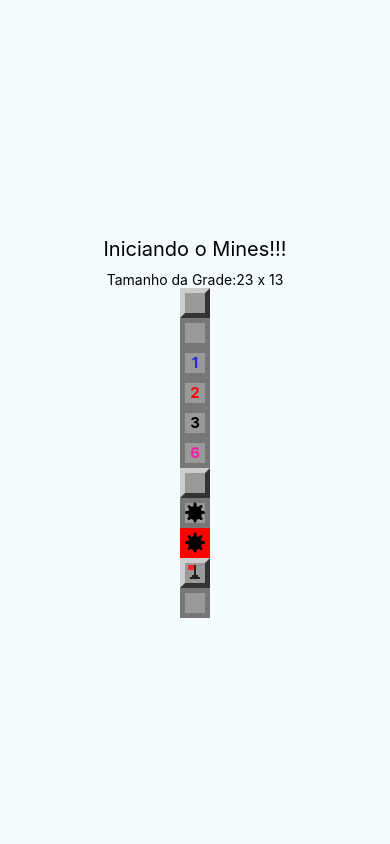
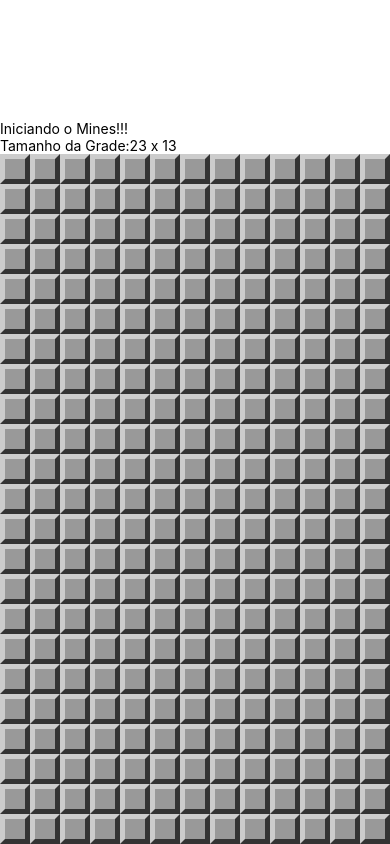
Before and after one commit to includeVitor/minesweeper-react-native, a React Native app: screen / in a window 390 px wide. Built offline with nearby package versions, Linux system fonts and the light colour scheme.

Commit message:
[ WIP ] MinedField component

```diff
--- a/App.js
+++ b/App.js
@@ -17,9 +17,33 @@
 } from 'react-native/Libraries/NewAppScreen';
 
 import params from './src/params'
-import Field from './src/components/Field'
+import MineField from './src/components/MineField'
+
+import{
+  createMinedBoard
+} from './src/functions'
 
 export default class App extends Component {
+
+  constructor(props){
+    super(props)
+    this.state = this.createState()
+  }
+
+  minesAmount = () =>{
+    const cols = params.getColumnsAmount()
+    const rows = params.getRowsAmount()
+    return Math.ceil(cols * rows * params.difficultLevel)
+  }
+
+  createState = () =>{
+    const cols = params.getColumnsAmount()
+    const rows = params.getRowsAmount()
+    return {
+      board: createMinedBoard(rows, cols, this.minesAmount()),
+    }
+  }
+
 
   render(){
     return (
@@ -30,20 +54,9 @@
         <Text style={styles.instructions}>Tamanho da Grade:
           {params.getRowsAmount()} x {params.getColumnsAmount()}
         </Text>
-
-        <Field />
-        <Field opened />
-        <Field opened nearMines={1} />
-        <Field opened nearMines={2} />
-        <Field opened nearMines={3} />
-        <Field opened nearMines={6} />
-        <Field mined />
-        <Field mined opened/>
-        <Field mined opened exploded/>
-        <Field flagged />
-        <Field flagged opened />
-
-
+        <View style={styles.board}>
+          <MineField board={this.state.board} />
+        </View>
       </View>
 
     )
@@ -52,15 +65,12 @@
 }
 
 const styles = StyleSheet.create({
-  container:{
+  container: {
     flex: 1,
-    justifyContent: 'center',
+    justifyContent: 'flex-end'
+  },
+  board:{
     alignItems: 'center',
-    backgroundColor: '#F5FCFF'
-  },
-  welcome: {
-    fontSize:20,
-    textAlign: 'center',
-    margin: 10,
+    backgroundColor: '#AAA'
   }
 });
--- /dev/null
+++ b/src/components/MineField.js
@@ -0,0 +1,24 @@
+import React from 'react'
+import { View, StyleSheet } from 'react-native'
+import Field from './Field'
+
+export default props => {
+    const rows = props.board.map((row, r) => {
+        const columns = row.map((field, c) => {
+            return <Field {...field} key={c} />
+        })
+        return <View key={r}
+            style={{flexDirection: 'row'}}>{columns}</View>
+    })
+    return <View style={styles.container}>{rows}</View>
+}
+
+const styles = StyleSheet.create({
+    container: {
+        backgroundColor: '#EEE'
+    },
+    board: {
+        alignItems: 'center',
+        backgroundColor: '#AAA'
+    }
+})
--- a/src/functions.js
+++ b/src/functions.js
@@ -31,7 +31,7 @@
 }
 
 const createMinedBoard = (rows, columns, minesAmount) => {
-    const board = CreateBoard(rows, columns)
+    const board = createBoard(rows, columns)
     spreadMines(board, minesAmount)
     return board
 }
```
